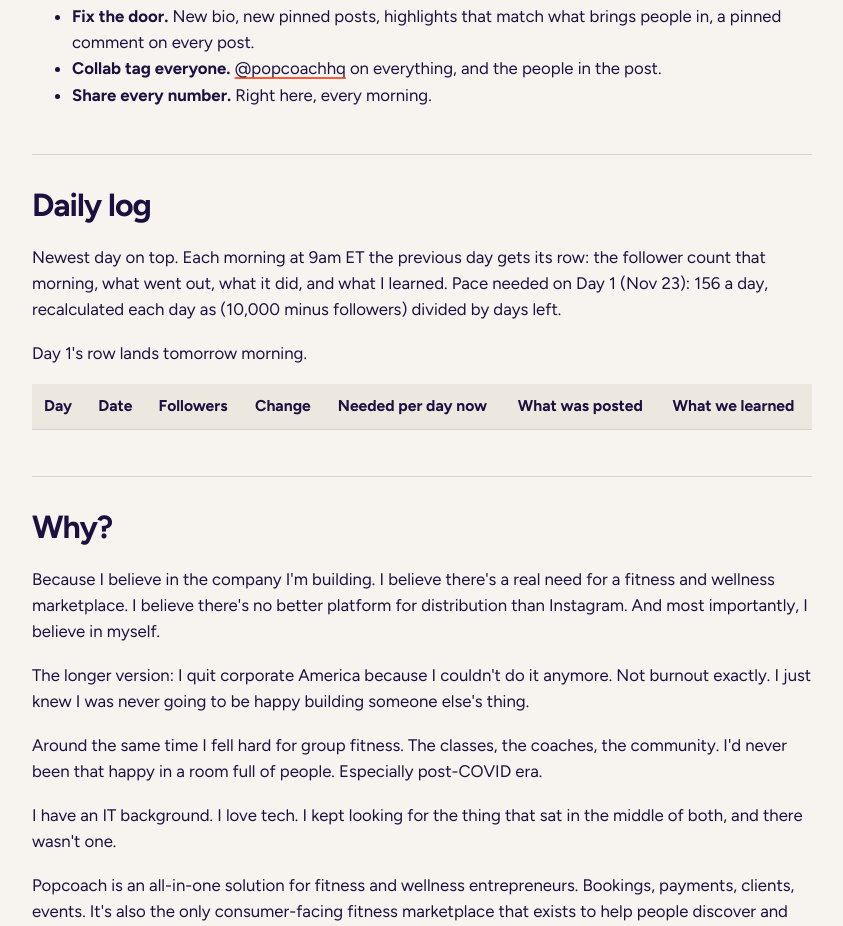
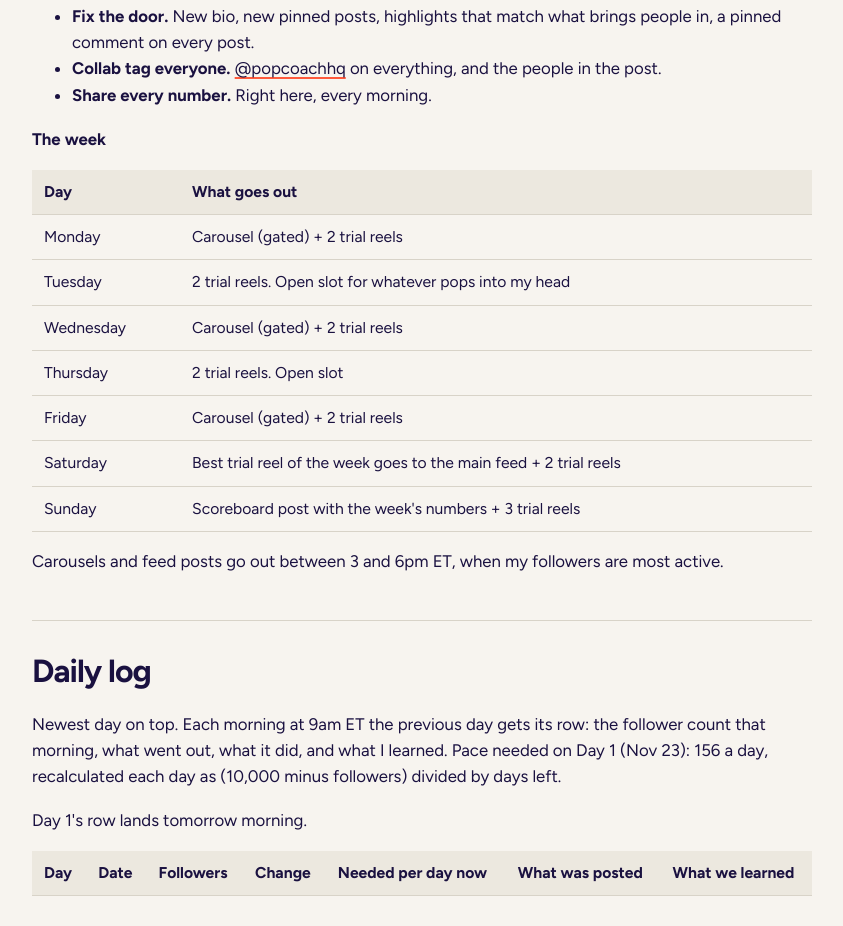
Before and after one commit to popcoachhq/mitchellgeezil.com, a plain HTML site: page 10k/index.html in a window 1280 px wide. Shown: the part 3166-4092 px from the top of the page, without its empty margins (218-1061 px from the left). Drawn offline with Linux system fonts and the light colour scheme.

Commit message:
10k page: weekly content calendar under the plan
Co-Authored-By: Claude Fable 5.1 <noreply@anthropic.com>

```diff
--- a/10k/index.html
+++ b/10k/index.html
@@ -81,6 +81,9 @@
 <h2 id="the-plan">The plan</h2>
 <p>38 days, about 156 new followers a day, no ads, no team.</p>
 <ul><li><strong>3 carousels a week, every one built to be saved or sent.</strong> Mondays, Wednesdays and Fridays. Four lanes: the gym, building an app with AI and no developers, hot takes and lists, and my bunny. Each one is free and gated behind a keyword so I can send it to you in your DMs. Comment WINTER ARC on anything and you get this page.</li><li><strong>15 trial reels a week.</strong> From footage I already have, with a text hook. Trial reels only go to people who don't follow me, they're great for testing different content formats. The best reels get posted to my main feed.</li><li><strong>Fix the door.</strong> New bio, new pinned posts, highlights that match what brings people in, a pinned comment on every post.</li><li><strong>Collab tag everyone.</strong> <a href="https://www.instagram.com/popcoachhq/">@popcoachhq</a> on everything, and the people in the post.</li><li><strong>Share every number.</strong> Right here, every morning.</li></ul>
+<p><strong>The week</strong></p>
+<div class="tbl"><table><thead><tr><th>Day</th><th>What goes out</th></tr></thead><tbody><tr><td data-label="Day">Monday</td><td data-label="What goes out">Carousel (gated) + 2 trial reels</td></tr><tr><td data-label="Day">Tuesday</td><td data-label="What goes out">2 trial reels. Open slot for whatever pops into my head</td></tr><tr><td data-label="Day">Wednesday</td><td data-label="What goes out">Carousel (gated) + 2 trial reels</td></tr><tr><td data-label="Day">Thursday</td><td data-label="What goes out">2 trial reels. Open slot</td></tr><tr><td data-label="Day">Friday</td><td data-label="What goes out">Carousel (gated) + 2 trial reels</td></tr><tr><td data-label="Day">Saturday</td><td data-label="What goes out">Best trial reel of the week goes to the main feed + 2 trial reels</td></tr><tr><td data-label="Day">Sunday</td><td data-label="What goes out">Scoreboard post with the week's numbers + 3 trial reels</td></tr></tbody></table></div>
+<p>Carousels and feed posts go out between 3 and 6pm ET, when my followers are most active.</p>
 <h2 id="daily-log">Daily log</h2>
 <p>Newest day on top. Each morning at 9am ET the previous day gets its row: the follower count that morning, what went out, what it did, and what I learned. Pace needed on Day 1 (Nov 23): 156 a day, recalculated each day as (10,000 minus followers) divided by days left.</p>
 <p>Day 1's row lands tomorrow morning.</p>
```
Also changed, not shown: 3 other files.
